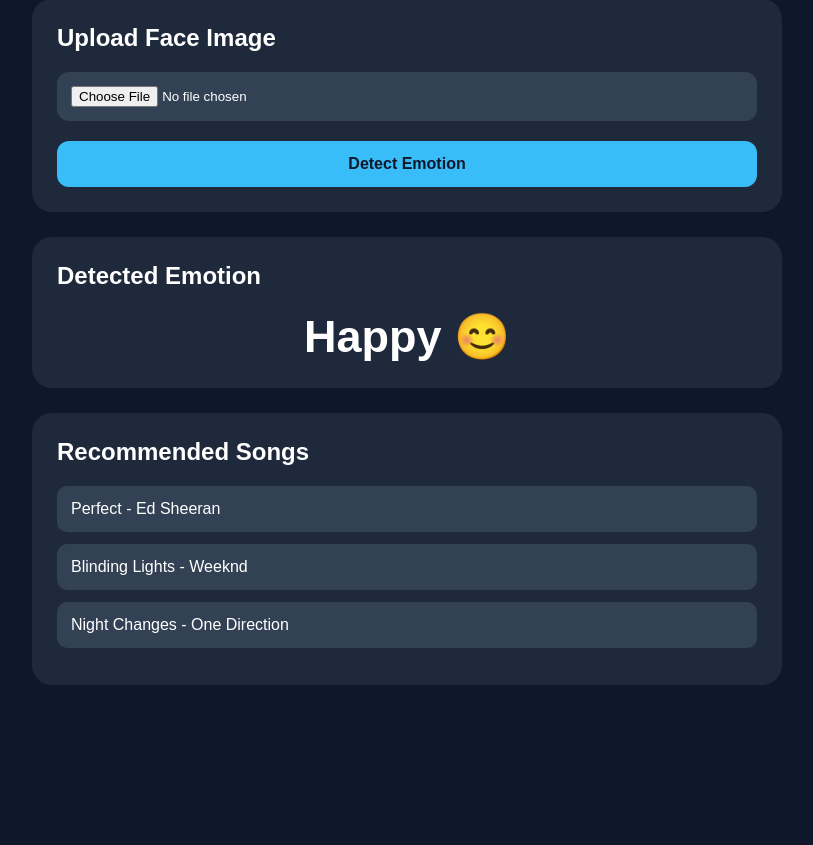
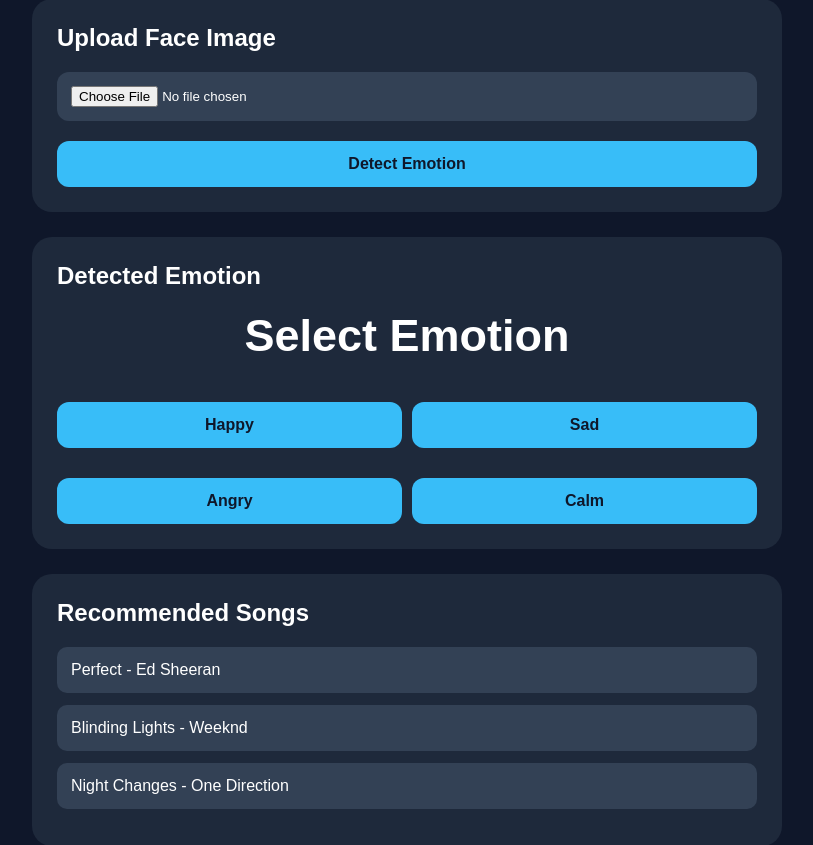
Before and after one commit to darshan-77777/MoodSync-AI, a Flask app: page / in a window 1280 px wide. Shown: the part 137-982 px from the top of the page, without its empty margins (233-1046 px from the left). Before the commit the page ends 822 px from the top, so only its background shows below. Run offline with Flask 3, Linux system fonts and the light colour scheme.

Commit message:
Added emotion selection buttons

```diff
--- a/static/script.js
+++ b/static/script.js
@@ -19,3 +19,9 @@ imageInput.addEventListener("change", function(event){
   }
 
 });
+function setEmotion(emotion){
+
+  document.getElementById("emotionText")
+    .textContent = emotion;
+
+}
--- a/static/style.css
+++ b/static/style.css
@@ -88,3 +88,9 @@ li{
   border-radius:15px;
   display:block;
 }
+.emotionButtons{
+  display:grid;
+  grid-template-columns:1fr 1fr;
+  gap:10px;
+  margin-top:20px;
+}
--- a/templates/index.html
+++ b/templates/index.html
@@ -55,8 +55,28 @@
       </h2>
 
       <h1 id="emotionText">
-        Happy 😊
-      </h1>
+  Select Emotion
+</h1>
+
+<div class="emotionButtons">
+
+  <button onclick="setEmotion('Happy 😊')">
+    Happy
+  </button>
+
+  <button onclick="setEmotion('Sad 😢')">
+    Sad
+  </button>
+
+  <button onclick="setEmotion('Angry 😡')">
+    Angry
+  </button>
+
+  <button onclick="setEmotion('Calm 😌')">
+    Calm
+  </button>
+
+</div>
 
     </div>
 
```
